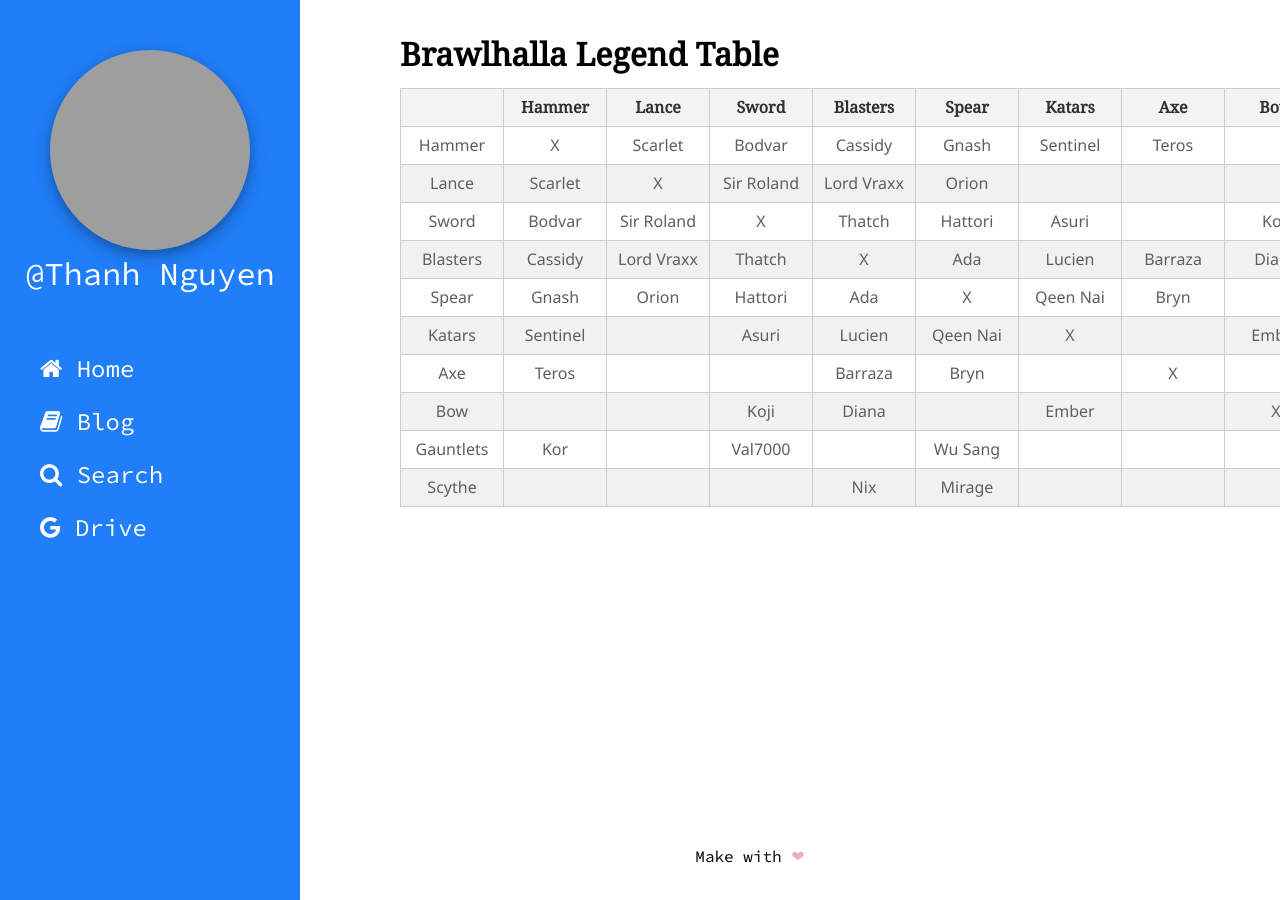
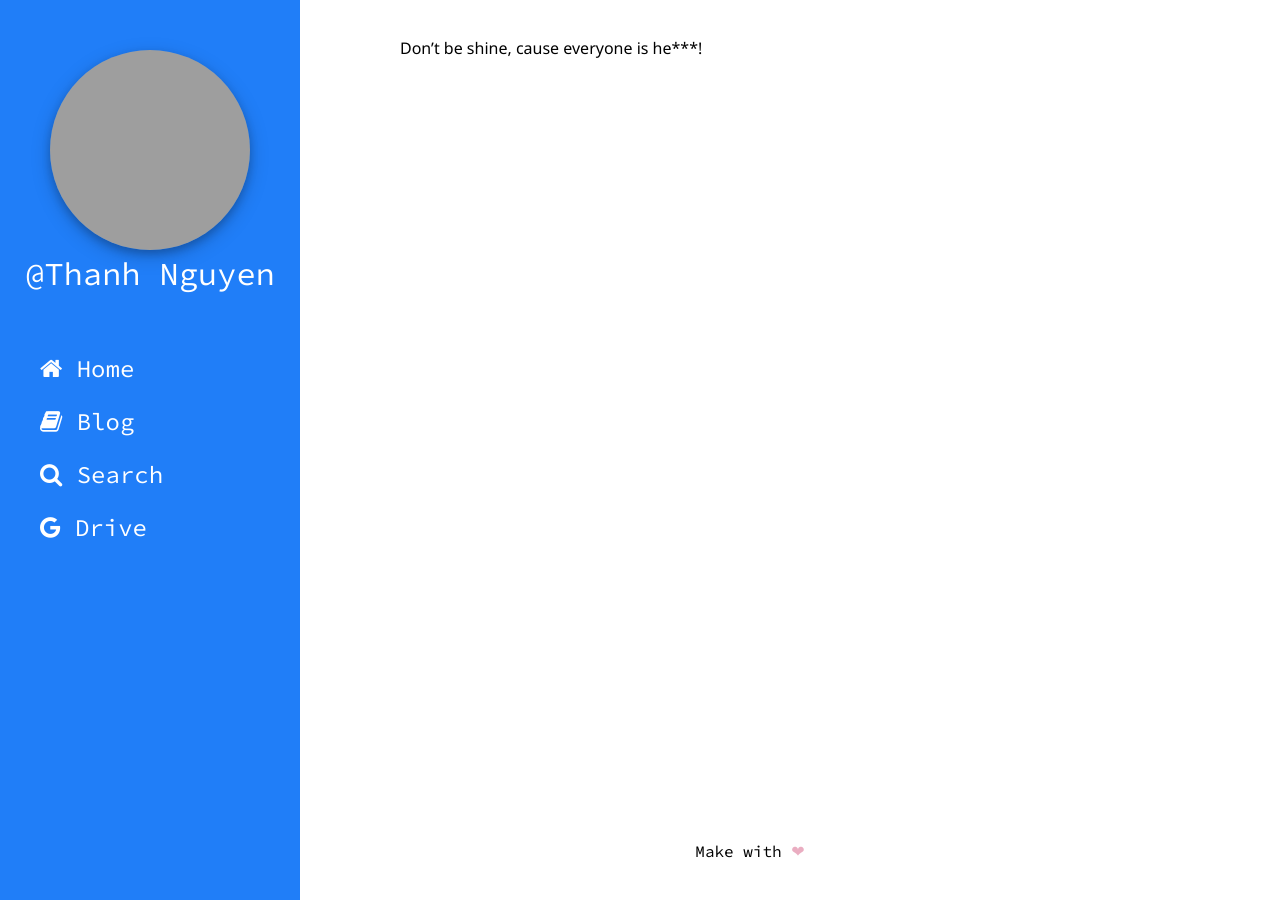
Before and after one commit to thanhnguyenq/thanhnguyenq.github.io, a Jekyll site: the page built from index.md, in a window 1280 px wide. Built offline with Jekyll 4.4.1, drawn with Linux system fonts in a browser that asks for light colours; grey boxes are pictures that could not be loaded.

Commit message:
Fix wrong name

```diff
--- a/index.md
+++ b/index.md
@@ -2,7 +2,7 @@
 layout: default
 title: Thanh Nguyen
 ---
-# Brawlhalla Legend Table
+<!-- # Brawlhalla Legend Table
 
 &nbsp;| Hammer | Lance | Sword | Blasters | Spear | Katars | Axe | Bow | Gauntlets |  Scythe
 ---|---|---|---|---|---|---|---|---|---
@@ -15,4 +15,6 @@ Katars | Sentinel | | Asuri | Lucien | Qeen Nai | X | | Ember | |
 Axe | Teros | | | Barraza | Bryn | | X | | |
 Bow | | | Koji | Diana | | Ember | | X | |
 Gauntlets | Kor | | Val7000 | | Wu Sang | | | | X |
-Scythe | | | | Nix | Mirage | | | | | X
+Scythe | | | | Nix | Mirage | | | | | X -->
+
+Don't be shine, cause everyone is he***!
--- a/pages/drive/index.html
+++ b/pages/drive/index.html
@@ -28,7 +28,7 @@ $('#link-analyst').click(() => {
       } else {
         $("#analyst-result").html('<label for="drive-link-single" style="margin-right: 20px;">' + data["name"]
         + '</label><input type="text" id="drive-link-single" style="margin-right: 20px;" value="' + GG_API_LINK + id[2]
-        + '?alt=media&key=' + GG_API_KEY + '" readonly><a href="{{ renameURL }}https://docs.google.com/uc?export=download&id='
+        + '?alt=media&key=' + GG_API_KEY + '" readonly><a href="{{ site.renameURL }}https://docs.google.com/uc?export=download&id='
         + id[2] + '" style="margin-right: 20px;" class="highlighter-rouge">Google</a><a href="' + GG_API_LINK + id[2] + '?alt=media&key=' + GG_API_KEY + '" download="'
         + data["name"] + '" class="highlighter-rouge">API</a>');
       }
@@ -44,7 +44,7 @@ var getFolder = (id) => {
     data.items.forEach((item, idx) => {
       $("#analyst-result").append('<label for="drive-link-'+idx+'" style="margin-right: 20px;">' + item["originalFilename"]
       + '</label><input type="text" id="drive-link-'+idx+'" style="margin-right: 20px;" value="' + GG_API_LINK + item["id"]
-      + '?alt=media&key=' + GG_API_KEY + '" readonly><a href="{{ renameURL }}https://docs.google.com/uc?export=download&id='
+      + '?alt=media&key=' + GG_API_KEY + '" readonly><a href="{{ site.renameURL }}https://docs.google.com/uc?export=download&id='
       + item["id"] + '" style="margin-right: 20px;" class="highlighter-rouge">Google</a><a href="' + GG_API_LINK + item["id"] + '?alt=media&key=' + GG_API_KEY + '" download="'
       + item["originalFilename"] + '" class="highlighter-rouge">API</a><br><br>');
     });
```
